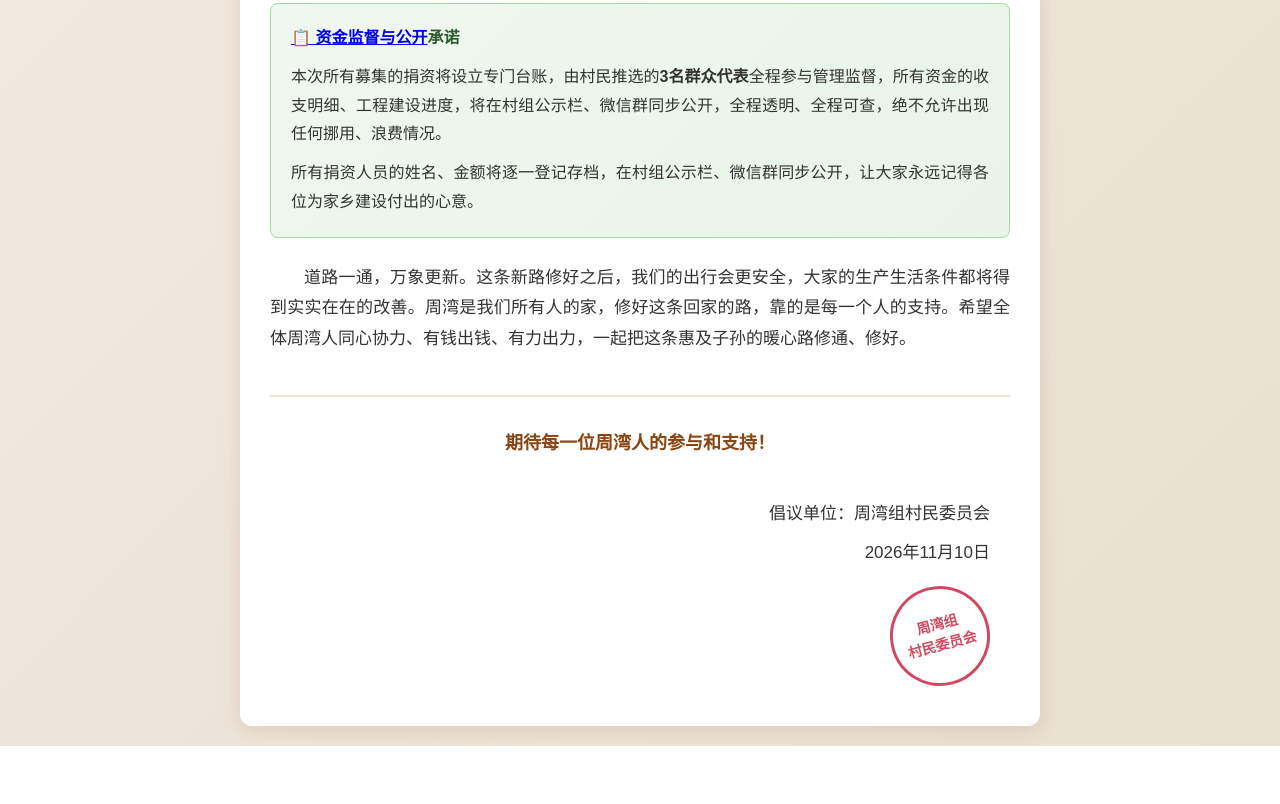
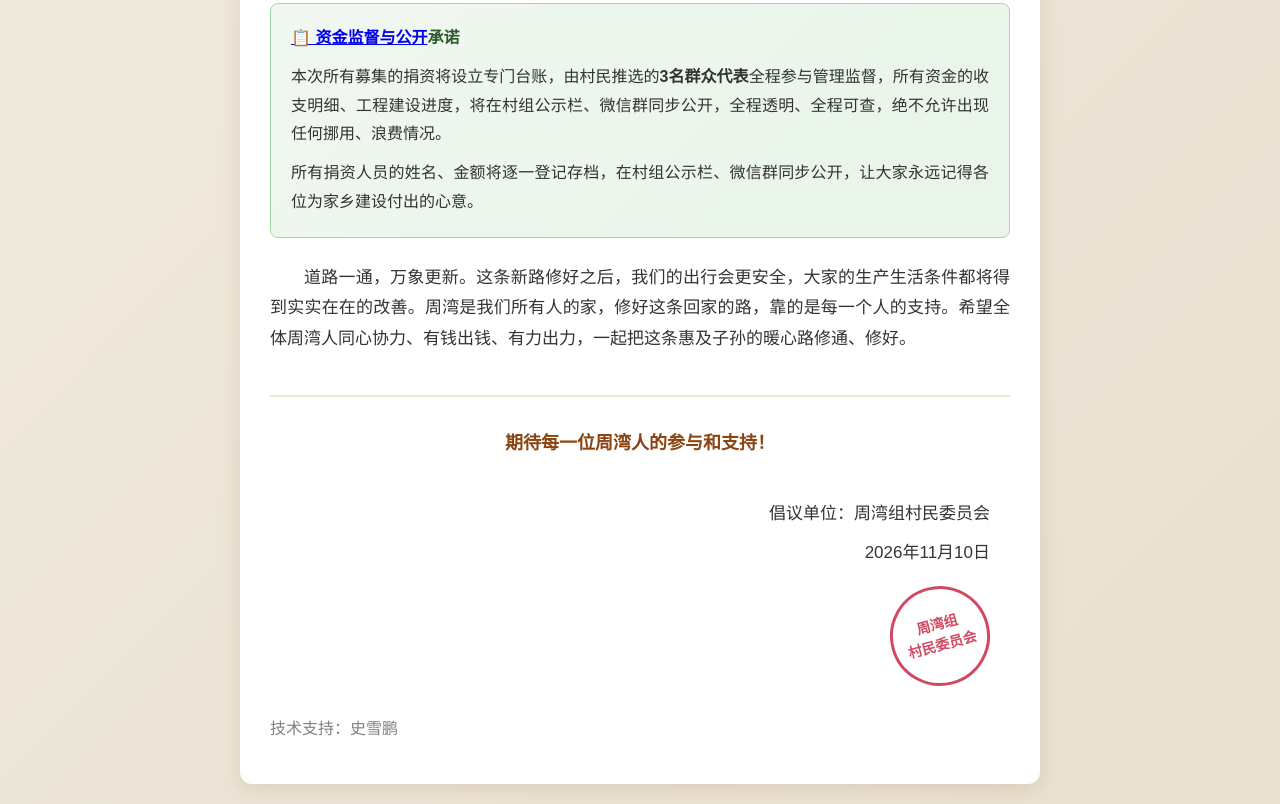
Before and after one commit to shangzhouwan/daolu, a plain HTML site: page changyishu.html in a window 1280 px wide. Shown: the part 1420-2224 px from the top of the page. Before the commit the page ends 2166 px from the top, so only its background shows below. Drawn offline with Linux system fonts and the light colour scheme.

Commit message:
Update changyishu.html

```diff
--- a/changyishu.html
+++ b/changyishu.html
@@ -262,6 +262,8 @@
                 <p>2026年11月10日</p>
                 <div class="seal">周湾组<br>村民委员会</div>
             </div>
+            <br>
+            <div style="color:gray;">技术支持：史雪鹏</div>
         </div>
     </div>
 </body>
```
